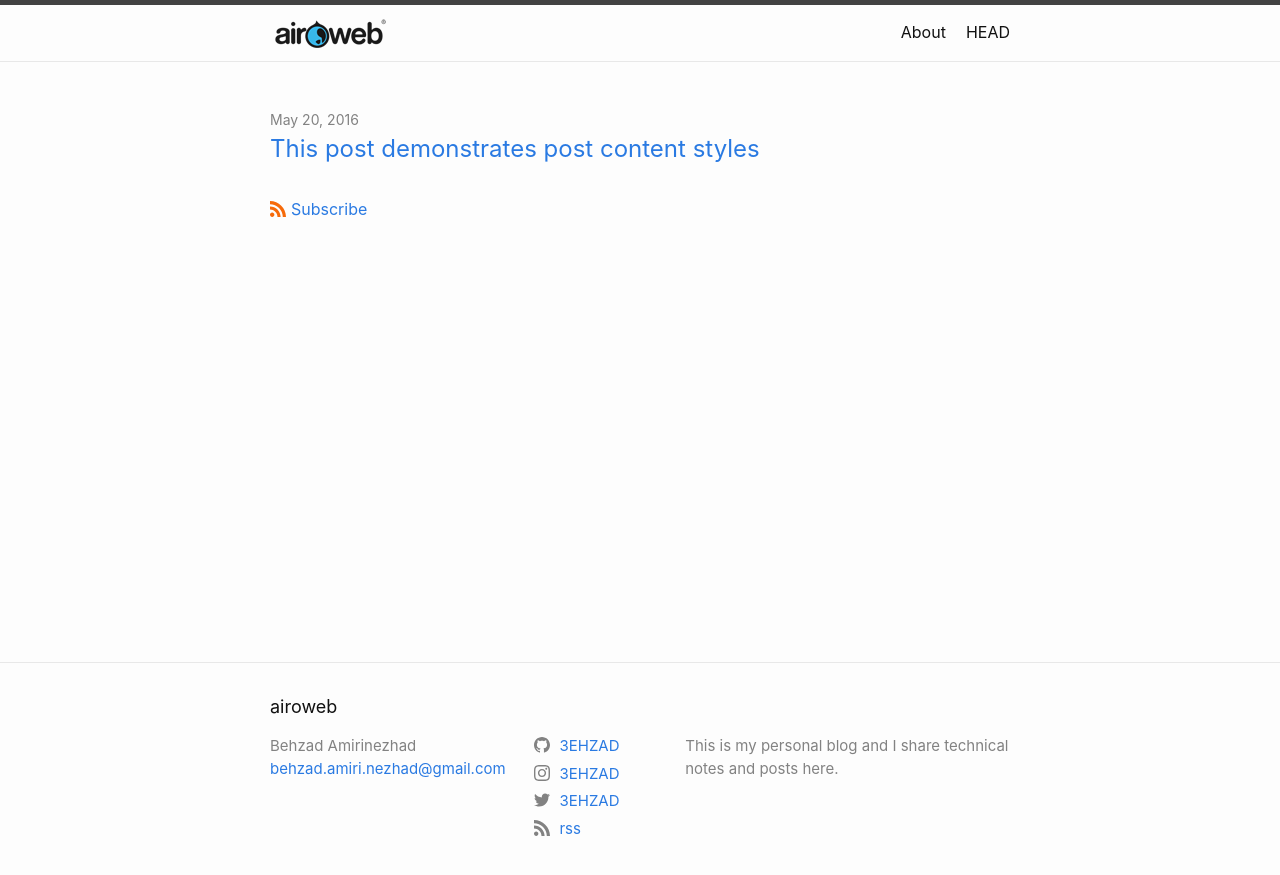
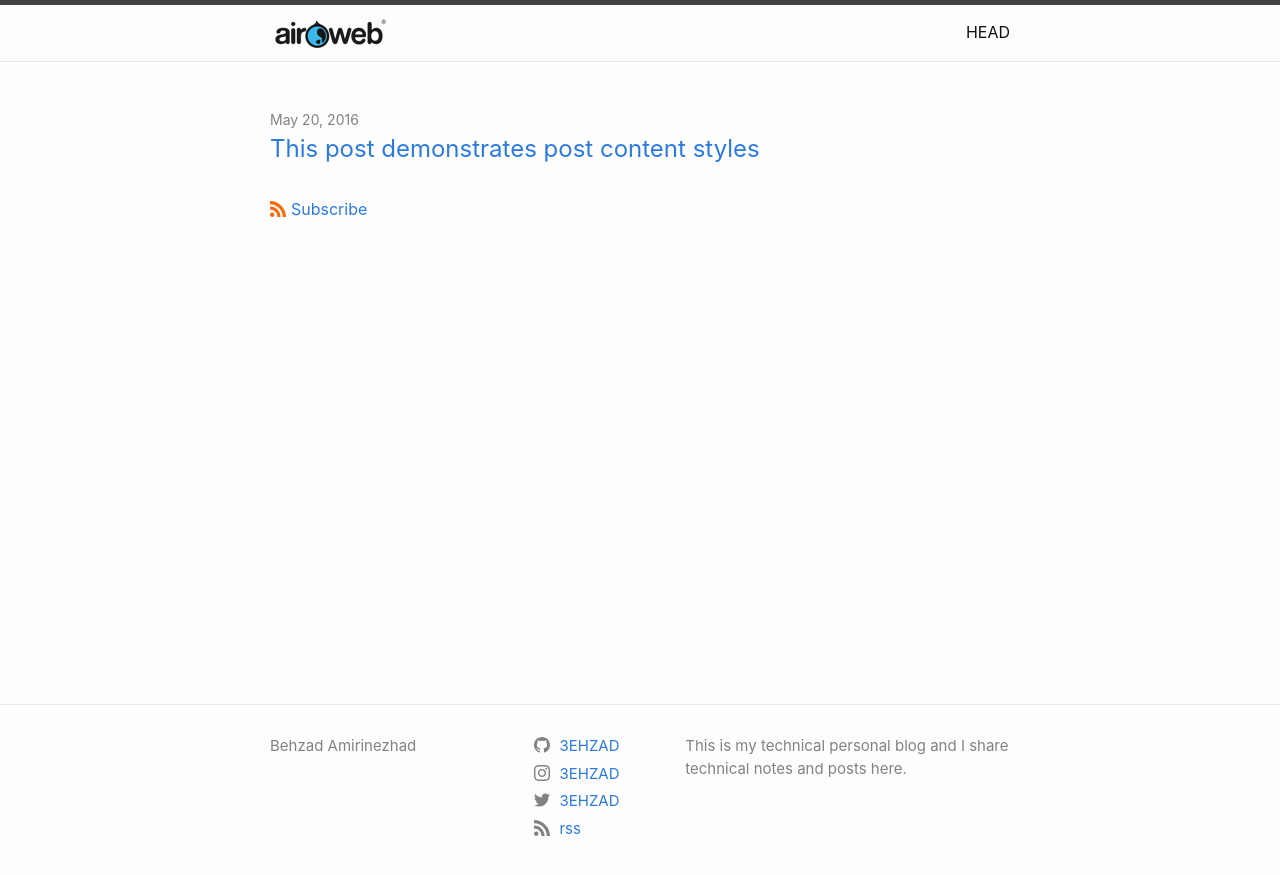
Before and after one commit to airoweb/old-blog, a Jekyll site: the page built from index.md, in a window 1280 px wide. Shown: the top 875 px of the page. Built offline with Jekyll 4.4.1, drawn with Linux system fonts in a browser that asks for light colours.

Commit message:
some cleanup

```diff
--- a/_config.yml
+++ b/_config.yml
@@ -1,8 +1,8 @@
-title: airoweb
+title: Airoweb.com
 author: Behzad Amirinezhad
-email: behzad.amiri.nezhad@gmail.com
+email:
 description: > # this means to ignore newlines until "twitter_username:"
-  This is my personal blog and I share technical notes and posts here.
+  This is my technical personal blog and I share technical notes and posts here.
 # social links
 twitter_username: 3EHZAD
 github_username:  3EHZAD
--- a/_includes/footer.html
+++ b/_includes/footer.html
@@ -3,7 +3,7 @@
 
   <div class="wrapper">
 
-    <h2 class="footer-heading">{{ site.title | escape }}</h2>
+    <!-- <h2 class="footer-heading">{{ site.title | escape }}</h2> -->
 
     <div class="footer-col-wrapper">
       <div class="footer-col footer-col-1">
```
Also changed, not shown: about.md (deleted, +0 -18 lines).
